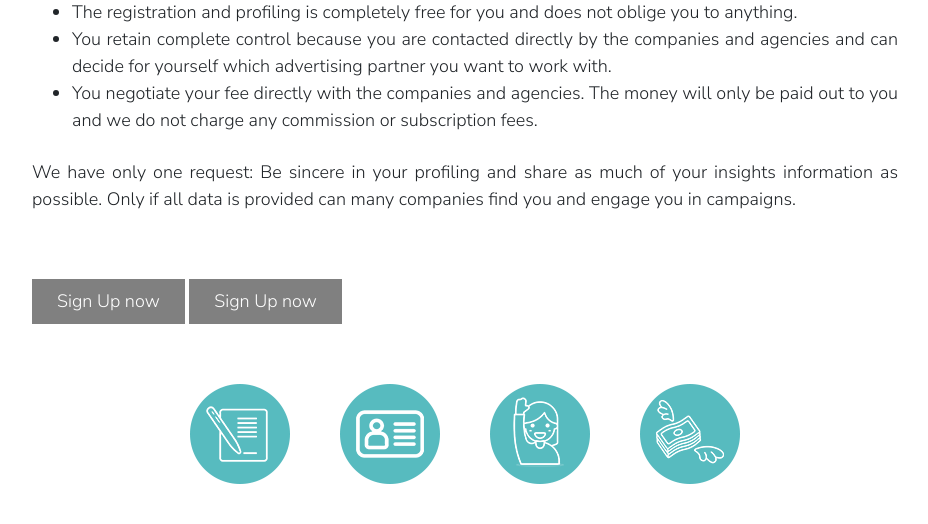
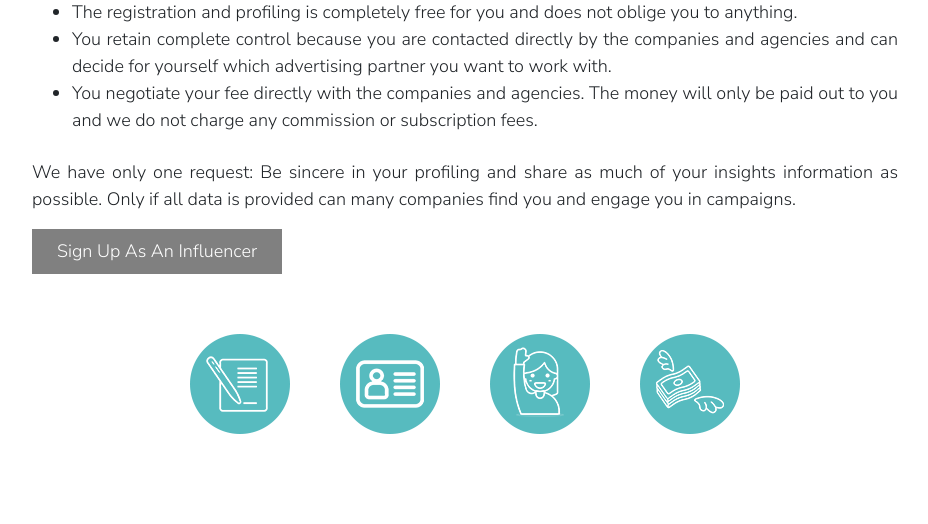
Before and after one commit to hanif-ali/BlogBar, a Flask app: page /1/solution in a window 1280 px wide. Shown: the part 4480-5004 px from the top of the page, without its empty margins (175-1103 px from the left). Run offline with Flask 2, Linux system fonts and the light colour scheme; the visitor is signed in with stand-in values (Sample User, id 1); some libraries are stand-ins or nearby versions; some web fonts are replaced.

Commit message:
Changes made

```diff
--- a/templates/miscellaneous/report_influencer_profile.html
+++ b/templates/miscellaneous/report_influencer_profile.html
@@ -2,7 +2,8 @@
 
 {% block container %}
 
-    <div class="container pn-gl-mt-25">
+    <div class="container pn-gl-mt-25" style="background:rgba(255, 255, 255, 0.8);
+                                        padding: 40px">
         <h1 class="display-4">
             {% if language_abbr == 'de' %}{% if language_abbr == 'de' %}Influencer-Profil melden{% else %}
                 Influencer-Profil melden{% endif %}{% else %}{% if language_abbr == 'de' %}Influencer-Profil melden
@@ -52,7 +53,7 @@
                 </div>
             </div>
 
-            <input type="submit" class="btn btn-outline-info btn-sm pn-total-width pn-gl-mt-75"
+            <input type="submit" class="ws-button pn-total-width pn-gl-mt-75"
                    value="{% if language_abbr == 'de' %}Profil wirklich melden{% else %}Really report profile{% endif %}">
 
         </form>
--- a/templates/profile_overview/public_views/profile_overview_index.jinja2
+++ b/templates/profile_overview/public_views/profile_overview_index.jinja2
@@ -2,7 +2,7 @@
 
 {% block container %}
     <div class="pn-gl-mt-25" style="padding-left: 20px; padding-right: 20px;">
-        <div class="row">
+        <div class="row" style="background:rgba(255, 255, 255, 0.8);padding: 30px;margin:40px;">
             <div class="col-md-4">
                 <div class="bd-example">
                     <div id="carouselExampleCaptions" class="carousel slide" data-ride="carousel">
@@ -65,7 +65,7 @@
                 <div class="row pn-gl-mt-35">
                     <div class="col-md-4">
                         <a href="/{{ language_abbr }}/report_influencer_profile/{{ influencer_data["influencer_identifier"] }}"
-                           class="btn btn-sm btn-outline-info pn-total-width">Profil melden</a>
+                           class="ws-button pn-total-width">Profil melden</a>
                     </div>
                     <div class="col-md-4"></div>
                 </div>
--- a/templates/solution_overview_elevator_pitch.jinja2
+++ b/templates/solution_overview_elevator_pitch.jinja2
@@ -127,7 +127,7 @@
                         package. Increase your chance to find the right influencer.
                     {% endif %}
                 </p>
-                <a class="ws-button" style="margin-top: 40px;">Go</a>
+                <a class="ws-button" style="margin-top: 40px;" href="/{{language_abbr}}/signupcomp">Sign Up As a Company</a>
             </div>
             <div class="icons">
                 <img src="/static/img/icons/dollar.png"/>
@@ -355,9 +355,7 @@
                         {% endif %}
                     </p>
                     <a href="/{{ language_abbr }}/signupinfl" class="ws-button">
-                        {% if language_abbr == 'de' %} Jetzt Profil anlegen {% else %} Sign Up now {% endif %}</a>
-                    <a  style="margin-top: 50px" href="/{{ language_abbr }}/signupinfl" class="ws-button">
-                        {% if language_abbr == 'de' %} Jetzt Profil anlegen {% else %} Sign Up now {% endif %}</a>
+                        {% if language_abbr == 'de' %} Jetzt Profil anlegen {% else %} Sign Up As An Influencer {% endif %}</a>
                 </div>
 
                 <div class="icons">
```
